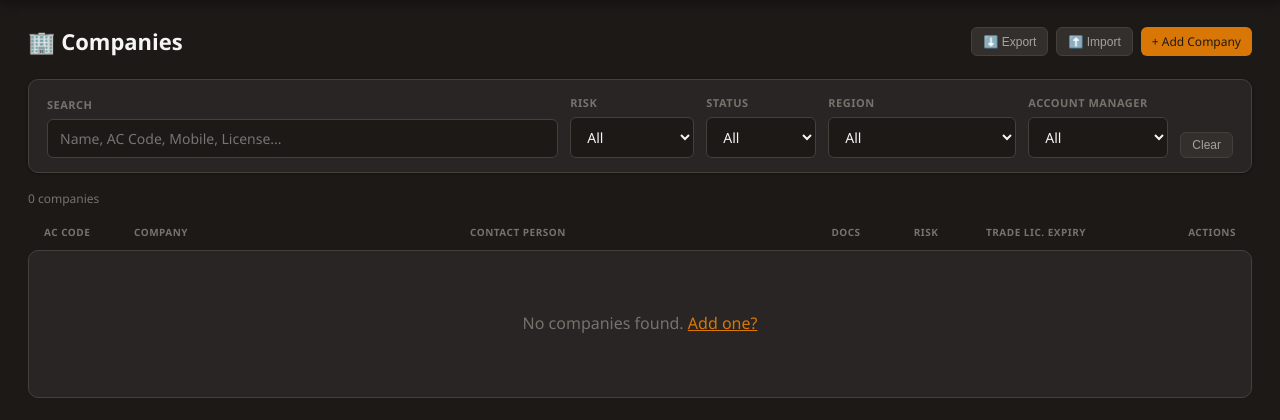
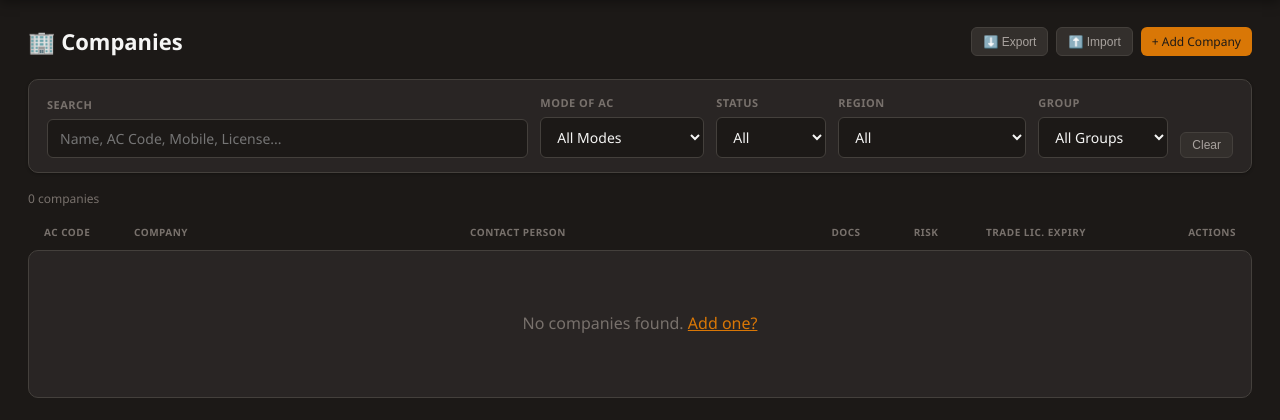
Before and after one commit to Zewer123/CRM, a Flask app: page /companies in a window 1280 px wide. Shown: the part 62-482 px from the top of the page. Run offline with Flask 3, Linux system fonts and the light colour scheme; the visitor is signed in with stand-in values (Sample User, id 1); data comes from the database, SQL or seed files in the repository; data that the repository does not hold is empty; some libraries are stand-ins or nearby versions.

Commit message:
feat: mode/group filters, action password on edit/delete

```diff
--- a/templates/companies.html
+++ b/templates/companies.html
@@ -1,5 +1,22 @@
 {% extends "base.html" %}
-{% block title %}Companies - Zewer AML{% endblock %}
+{% block title %}Companies - Zewer AML
+<!-- ACTION PASSWORD MODAL -->
+<div class="modal-overlay" id="actionPwModal">
+  <div class="modal-box" style="max-width:400px;">
+    <div class="modal-title">🔐 Action Password Required</div>
+    <div id="actionPwLabel" style="font-size:13px;color:var(--text-muted);margin-bottom:16px;"></div>
+    <div class="form-group">
+      <label>Password</label>
+      <input type="password" id="actionPwInput" placeholder="Enter action password" autofocus>
+    </div>
+    <div id="actionPwError" style="display:none;color:#fca5a5;font-size:12px;margin-top:-8px;margin-bottom:8px;">❌ Incorrect password</div>
+    <div class="modal-actions">
+      <button class="btn btn-ghost" onclick="closeModal('actionPwModal')">Cancel</button>
+      <button class="btn btn-primary" onclick="submitActionPw()">Confirm</button>
+    </div>
+  </div>
+</div>
+{% endblock %}
 
 {% block content %}
 <div class="page-header">
@@ -18,12 +35,12 @@
     <input type="text" id="searchInput" value="{{ search }}" placeholder="Name, AC Code, Mobile, License..."
       onkeydown="if(event.key==='Enter') applyFilters()">
   </div>
-  <div class="form-group" style="min-width:120px;">
-    <label>Risk</label>
-    <select id="riskFilter" onchange="applyFilters()">
-      <option value="">All</option>
-      {% for r in ['High','Medium','Low','Unspecified'] %}
-      <option value="{{ r }}" {% if risk_filter==r %}selected{% endif %}>{{ r }}</option>
+  <div class="form-group" style="min-width:130px;">
+    <label>Mode of AC</label>
+    <select id="modeFilter" onchange="applyFilters()">
+      <option value="">All Modes</option>
+      {% for m in modes %}
+      <option value="{{ m }}" {% if mode_filter==m %}selected{% endif %}>{{ m }}</option>
       {% endfor %}
     </select>
   </div>
@@ -44,12 +61,12 @@
       {% endfor %}
     </select>
   </div>
-  <div class="form-group" style="min-width:140px;">
-    <label>Account Manager</label>
-    <select id="managerFilter" onchange="applyFilters()">
-      <option value="">All</option>
-      {% for m in managers %}
-      <option value="{{ m }}" {% if manager_filter==m %}selected{% endif %}>{{ m }}</option>
+  <div class="form-group" style="min-width:130px;">
+    <label>Group</label>
+    <select id="groupFilter" onchange="applyFilters()">
+      <option value="">All Groups</option>
+      {% for g in groups %}
+      <option value="{{ g }}" {% if group_filter==g %}selected{% endif %}>{{ g }}</option>
       {% endfor %}
     </select>
   </div>
@@ -165,7 +182,7 @@
          class="btn btn-wa btn-sm btn-icon" title="WhatsApp">💬</a>
       {% endif %}
       <a href="{{ url_for('company_detail', id=c.id) }}" class="btn btn-ghost btn-sm btn-icon" title="View">👁️</a>
-      <a href="{{ url_for('company_edit', id=c.id) }}" class="btn btn-ghost btn-sm btn-icon" title="Edit">✏️</a>
+      <a href="#" onclick="editCompanySecure({{ c.id }});return false;" class="btn btn-ghost btn-sm btn-icon" title="Edit">✏️</a>
       <button class="btn btn-danger btn-sm btn-icon" onclick="deleteCompany({{ c.id }}, '{{ c.client_name|replace("'","\\'") }}')" title="Delete">🗑️</button>
     </div>
 
@@ -237,10 +254,10 @@ const FILTER_KEY = 'zewer-companies-filters';
 function saveFilters() {
   const f = {
     search: document.getElementById('searchInput').value,
-    risk: document.getElementById('riskFilter').value,
+    mode: document.getElementById('modeFilter').value,
     status: document.getElementById('statusFilter').value,
     region: document.getElementById('regionFilter').value,
-    manager: document.getElementById('managerFilter').value
+    group: document.getElementById('groupFilter').value
   };
   sessionStorage.setItem(FILTER_KEY, JSON.stringify(f));
 }
@@ -249,11 +266,11 @@ function applyFilters() {
   saveFilters();
   const p = new URLSearchParams();
   const s = document.getElementById('searchInput').value;
-  const r = document.getElementById('riskFilter').value;
   const st = document.getElementById('statusFilter').value;
   const rg = document.getElementById('regionFilter').value;
-  const mg = document.getElementById('managerFilter').value;
-  if(s) p.set('search',s); if(r) p.set('risk',r); if(st) p.set('status',st); if(rg) p.set('region',rg); if(mg) p.set('manager',mg);
+  const md = document.getElementById('modeFilter').value;
+  const gp = document.getElementById('groupFilter').value;
+  if(s) p.set('search',s); if(st) p.set('status',st); if(rg) p.set('region',rg); if(md) p.set('mode',md); if(gp) p.set('group',gp);
   window.location.href = '/companies?' + p.toString();
 }
 
@@ -274,10 +291,10 @@ document.addEventListener('DOMContentLoaded', function() {
         if (f.search || f.risk || f.status || f.region) {
           const p = new URLSearchParams();
           if(f.search) p.set('search', f.search);
-          if(f.risk) p.set('risk', f.risk);
+          if(f.mode) p.set('mode', f.mode);
           if(f.status) p.set('status', f.status);
           if(f.region) p.set('region', f.region);
-          if(f.manager) p.set('manager', f.manager);
+          if(f.group) p.set('group', f.group);
           window.location.replace('/companies?' + p.toString());
         }
       } catch(e) {}
@@ -289,14 +306,48 @@ document.addEventListener('DOMContentLoaded', function() {
 });
 
 function deleteCompany(id, name) {
-  if (!confirm(`Delete "${name}"?`)) return;
-  fetch(`/api/company/${id}/delete`,{method:'POST'}).then(r=>r.json()).then(d=>{if(d.success)location.reload();else alert('Error: '+d.error);});
+  _actionTarget = {type:'delete', id, name};
+  document.getElementById('actionPwLabel').textContent = `Delete "${name}" — enter action password:`;
+  document.getElementById('actionPwInput').value = '';
+  openModal('actionPwModal');
+}
+function editCompanySecure(id) {
+  _actionTarget = {type:'edit', id};
+  document.getElementById('actionPwLabel').textContent = 'Enter action password to edit:';
+  document.getElementById('actionPwInput').value = '';
+  openModal('actionPwModal');
+}
+let _actionTarget = null;
+function submitActionPw() {
+  const pw = document.getElementById('actionPwInput').value;
+  fetch('/api/settings/verify-action-password', {method:'POST',headers:{'Content-Type':'application/json'},body:JSON.stringify({password:pw})})
+  .then(r=>r.json()).then(d=>{
+    if (d.success) {
+      closeModal('actionPwModal');
+      if (_actionTarget.type === 'delete') {
+        fetch(`/api/company/${_actionTarget.id}/delete`,{method:'POST'}).then(r=>r.json()).then(d=>{
+          if(d.success) location.reload(); else alert('Error: '+d.error);
+        });
+      } else if (_actionTarget.type === 'edit') {
+        window.location.href = `/company/${_actionTarget.id}/edit`;
+      }
+    } else {
+      document.getElementById('actionPwError').style.display='block';
+    }
+  });
 }
 function downloadTemplate() { window.location.href = '/export/template'; }
 function doExport() {
   window.location.href = `/export/companies?scope=${document.getElementById('exportScope').value}&format=${document.getElementById('exportFormat').value}`;
   closeModal('exportModal');
 }
+// Action Password Modal
+document.addEventListener('keydown', function(e) {
+  if (e.key === 'Enter' && document.getElementById('actionPwModal').classList.contains('open')) {
+    submitActionPw();
+  }
+});
+
 function importCompanies() {
   const file = document.getElementById('importFile').files[0];
   if (!file) { alert('Please select a file'); return; }
```
